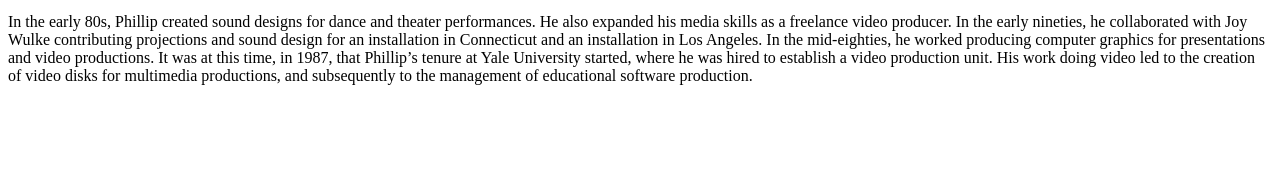
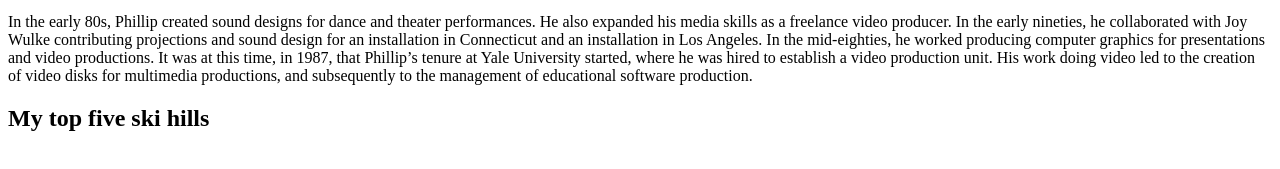
Before and after one commit to phillip-tnp/csc2274, a plain HTML site: page index.html in a window 1280 px wide. Shown: the part 137-306 px from the top of the page. Drawn offline with Linux system fonts and the light colour scheme.

Commit message:
Update index.html

```diff
--- a/index.html
+++ b/index.html
@@ -14,6 +14,10 @@
 In the early 80s, Phillip created sound designs for dance and theater performances. He also expanded his media skills as a freelance video producer. In the early nineties, he collaborated with Joy Wulke contributing projections and sound design for an installation in Connecticut and an installation in Los Angeles. In the mid-eighties, he worked producing computer graphics for presentations and video productions. It was at this time, in 1987, that Phillip’s tenure at Yale University started, where he was hired to establish a video production unit. His work doing video led to the creation of video disks for multimedia productions, and subsequently to the management of educational software production.
 </p>
 
+<h2>My top five ski hills</h2>
+
+
+
 
 </body>
 </html>
```
